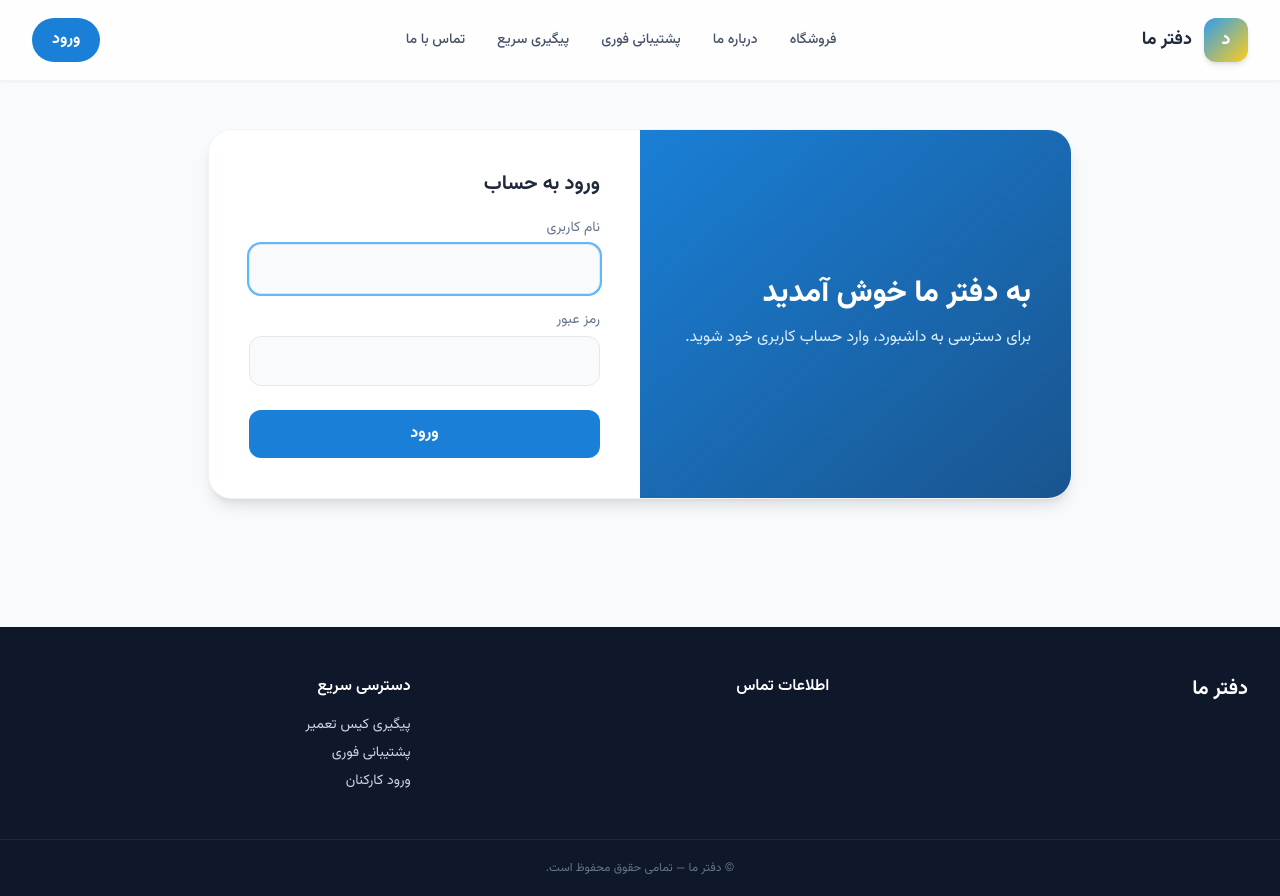
After one commit to piklearn/web_office, a Django app: page /accounts/login/ in a window 1280 px wide. The commit adds this page. Run offline with Django 5.2, Linux system fonts and the light colour scheme; data comes from the database, SQL or seed files in the repository; some libraries are stand-ins or nearby versions.

Commit message:
افزودن قابلیت ورود و خروج کاربران با تصویر پروفایل پیش‌فرض و مدیریت آن

```diff
--- a/config/settings.py
+++ b/config/settings.py
@@ -87,8 +87,9 @@ MEDIA_ROOT = BASE_DIR / 'media'
 
 DEFAULT_AUTO_FIELD = 'django.db.models.BigAutoField'
 
-LOGIN_URL = '/admin/login/'
-LOGIN_REDIRECT_URL = '/crm/'
+LOGIN_URL = '/accounts/login/'
+LOGIN_REDIRECT_URL = '/'
+LOGOUT_REDIRECT_URL = '/accounts/login/'
 
 # ایمیل (برای دستور send_task_reminders). در حالت DEBUG ایمیل‌ها در کنسول چاپ می‌شوند.
 if DEBUG:
--- a/config/urls.py
+++ b/config/urls.py
@@ -1,4 +1,5 @@
 from django.contrib import admin
+from django.contrib.auth import views as auth_views
 from django.urls import path, include
 from django.conf import settings
 from django.conf.urls.static import static
@@ -9,6 +10,9 @@ admin.site.index_title = "خوش آمدید"
 
 urlpatterns = [
     path('admin/', admin.site.urls),
+    path('accounts/login/', auth_views.LoginView.as_view(
+        template_name='registration/login.html', redirect_authenticated_user=True), name='login'),
+    path('accounts/logout/', auth_views.LogoutView.as_view(), name='logout'),
     path('', include('main.urls')),
     path('support/', include('support.urls')),
     path('shop/', include('sales.urls')),
--- a/main/models.py
+++ b/main/models.py
@@ -62,3 +62,18 @@ class SiteSettings(models.Model):
     def load(cls):
         obj, _ = cls.objects.get_or_create(pk=1)
         return obj
+
+
+class UserAvatar(models.Model):
+    """انتخاب تصویر پروفایل پیش‌فرض هر کاربر."""
+
+    user = models.OneToOneField("auth.User", verbose_name="کاربر",
+                                on_delete=models.CASCADE, related_name="avatar_choice")
+    avatar = models.CharField("تصویر پروفایل", max_length=20)
+
+    class Meta:
+        verbose_name = "تصویر پروفایل کاربر"
+        verbose_name_plural = "تصویر پروفایل کاربران"
+
+    def __str__(self):
+        return f"{self.user} — {self.avatar}"
--- a/main/urls.py
+++ b/main/urls.py
@@ -5,4 +5,5 @@ app_name = "main"
 
 urlpatterns = [
     path("", views.home, name="home"),
+    path("account/avatar/", views.set_avatar, name="set_avatar"),
 ]
--- a/templates/base.html
+++ b/templates/base.html
@@ -60,6 +60,8 @@
     background-clip: text;
     color: transparent;
   }
+  #profile-panel { display: none; }
+  #profile-menu:hover #profile-panel, #profile-menu.open #profile-panel { display: block; }
   .blob { border-radius: 60% 40% 55% 45% / 45% 55% 45% 55%; }
 </style>
 <script src="https://unpkg.com/htmx.org@2.0.4" defer></script>
@@ -91,7 +93,6 @@
 
       <nav class="hidden md:flex items-center gap-8 text-sm font-medium text-slate-600">
         <a href="{% url 'sales:product_list' %}" class="hover:text-brand-blue-600 transition-colors">فروشگاه</a>
-        {% if user.is_authenticated %}<a href="{% url 'crm:dashboard' %}" class="text-brand-blue-700 font-bold hover:text-brand-blue-600 transition-colors">پنل CRM{% if crm_overdue_count %}<span class="mr-1 rounded-full bg-red-500 text-white text-[10px] px-1.5 py-0.5" title="کار عقب‌افتاده">{{ crm_overdue_count }}</span>{% elif crm_today_count %}<span class="mr-1 rounded-full bg-orange-400 text-white text-[10px] px-1.5 py-0.5" title="کار امروز">{{ crm_today_count }}</span>{% endif %}</a>{% endif %}
         <a href="{% url 'main:home' %}#about" class="hover:text-brand-blue-600 transition-colors">درباره ما</a>
         <a href="{% url 'main:home' %}#urgent" class="hover:text-brand-blue-600 transition-colors">پشتیبانی فوری</a>
         <a href="{% url 'main:home' %}#tracking" class="hover:text-brand-blue-600 transition-colors">پیگیری سریع</a>
@@ -109,6 +110,45 @@
           </svg>
           {{ site_settings.urgent_support_phone }}
         </a>
+        {% endif %}
+
+        {% load avatar_tags %}
+        {% if user.is_authenticated %}
+        <div id="profile-menu" class="relative">
+          <button id="profile-btn" type="button" aria-haspopup="true" aria-expanded="false" aria-label="منوی کاربر"
+                  class="block h-11 w-11 rounded-full overflow-hidden ring-2 ring-brand-yellow-400 hover:ring-4 transition-all">
+            <img src="{% avatar_src user %}" alt="" class="h-full w-full object-cover">
+          </button>
+          <div id="profile-panel" class="absolute left-0 top-full pt-2 w-64 z-50">
+            <div class="rounded-2xl bg-white border border-slate-100 shadow-xl p-2">
+              <div class="px-3 py-3 border-b border-slate-100 mb-1">
+                <span class="block font-bold text-slate-800">{{ user.get_full_name|default:user.username }}</span>
+                <span class="block text-xs text-slate-400">وارد شده‌اید</span>
+              </div>
+              <a href="{% url 'crm:dashboard' %}" class="flex items-center justify-between rounded-xl px-3 py-2.5 text-sm text-slate-700 hover:bg-brand-blue-50 hover:text-brand-blue-700 transition-colors">
+                <span>ورود به داشبورد</span>
+                {% if crm_overdue_count %}<span class="rounded-full bg-red-500 text-white text-[10px] px-1.5 py-0.5" title="کار عقب‌افتاده">{{ crm_overdue_count }}</span>{% elif crm_today_count %}<span class="rounded-full bg-orange-400 text-white text-[10px] px-1.5 py-0.5" title="کار امروز">{{ crm_today_count }}</span>{% endif %}
+              </a>
+              <form method="post" action="{% url 'main:set_avatar' %}" class="flex items-center gap-2 px-3 py-2.5">
+                {% csrf_token %}<input type="hidden" name="next" value="{{ request.get_full_path }}">
+                <span class="text-xs text-slate-400 ml-1">تصویر:</span>
+                {% avatar_choices as choices %}
+                {% for a in choices %}
+                <button type="submit" name="avatar" value="{{ a.key }}" title="{{ a.name }}" aria-label="{{ a.name }}"
+                        class="h-8 w-8 rounded-full overflow-hidden ring-1 ring-slate-200 hover:ring-2 hover:ring-brand-yellow-400">
+                  <img src="{% avatar_src user a.key %}" alt="" class="h-full w-full">
+                </button>
+                {% endfor %}
+              </form>
+              <form method="post" action="{% url 'logout' %}">
+                {% csrf_token %}
+                <button type="submit" class="w-full text-right rounded-xl px-3 py-2.5 text-sm text-red-600 hover:bg-red-50 transition-colors">خروج از حساب</button>
+              </form>
+            </div>
+          </div>
+        </div>
+        {% else %}
+        <a href="{% url 'login' %}" class="inline-flex items-center rounded-full bg-brand-blue-600 hover:bg-brand-blue-700 text-white font-bold px-5 py-2.5 transition-colors">ورود</a>
         {% endif %}
 
         <!-- دکمه منوی همبرگری - فقط در موبایل و تبلت نمایش داده می‌شود -->
@@ -133,8 +173,6 @@
       <div class="flex flex-col gap-1 pt-2 border-t border-slate-100">
         <a href="{% url 'sales:product_list' %}"
            class="rounded-xl px-4 py-3 text-slate-600 font-medium hover:bg-brand-blue-50 hover:text-brand-blue-700 transition-colors">فروشگاه</a>
-        {% if user.is_authenticated %}<a href="{% url 'crm:dashboard' %}"
-           class="rounded-xl px-4 py-3 text-brand-blue-700 font-bold hover:bg-brand-blue-50 transition-colors">پنل CRM{% if crm_overdue_count %}<span class="mr-1 rounded-full bg-red-500 text-white text-[10px] px-1.5 py-0.5" title="کار عقب‌افتاده">{{ crm_overdue_count }}</span>{% elif crm_today_count %}<span class="mr-1 rounded-full bg-orange-400 text-white text-[10px] px-1.5 py-0.5" title="کار امروز">{{ crm_today_count }}</span>{% endif %}</a>{% endif %}
         <a href="{% url 'main:home' %}#about"
            class="rounded-xl px-4 py-3 text-slate-600 font-medium hover:bg-brand-blue-50 hover:text-brand-blue-700 transition-colors">درباره ما</a>
         <a href="{% url 'main:home' %}#urgent"
@@ -209,6 +247,19 @@
       });
     }, { threshold: 0.15 });
     revealEls.forEach(el => observer.observe(el));
+
+    // منوی پروفایل: باز/بسته با کلیک (هاور هم با CSS کار می‌کند)
+    const pMenu = document.getElementById('profile-menu');
+    const pBtn = document.getElementById('profile-btn');
+    if (pMenu && pBtn) {
+      pBtn.addEventListener('click', e => {
+        e.stopPropagation();
+        const open = pMenu.classList.toggle('open');
+        pBtn.setAttribute('aria-expanded', open ? 'true' : 'false');
+      });
+      document.addEventListener('click', e => { if (!pMenu.contains(e.target)) pMenu.classList.remove('open'); });
+      document.addEventListener('keydown', e => { if (e.key === 'Escape') pMenu.classList.remove('open'); });
+    }
 
     // باز/بسته کردن منوی موبایل
     const menuButton = document.getElementById('mobile-menu-button');
--- /dev/null
+++ b/templates/registration/login.html
@@ -0,0 +1,29 @@
+{% extends "base.html" %}
+{% block title %}ورود | {{ site_settings.site_name }}{% endblock %}
+{% block content %}
+<section class="max-w-4xl mx-auto px-4 py-12">
+  <div class="grid md:grid-cols-2 rounded-3xl overflow-hidden bg-white border border-slate-100 shadow-lg">
+    <div class="bg-gradient-to-br from-brand-blue-600 to-brand-blue-800 text-white p-8 md:p-10 flex flex-col justify-center">
+      <h1 class="text-2xl md:text-3xl font-extrabold leading-relaxed mb-3">به {{ site_settings.site_name }} خوش آمدید</h1>
+      <p class="text-brand-blue-100 leading-7">برای دسترسی به داشبورد، وارد حساب کاربری خود شوید.</p>
+    </div>
+    <form method="post" class="p-8 md:p-10" novalidate>
+      {% csrf_token %}
+      <h2 class="text-xl font-bold mb-5">ورود به حساب</h2>
+      {% if form.non_field_errors %}
+        <p class="mb-4 rounded-xl bg-red-50 text-red-700 text-sm px-4 py-3" role="alert">نام کاربری یا رمز عبور درست نیست.</p>
+      {% endif %}
+      <label for="id_username" class="block text-sm text-slate-500 mb-1.5">نام کاربری</label>
+      <input type="text" name="username" id="id_username" value="{{ form.username.value|default:'' }}" required autofocus
+             autocomplete="username" dir="ltr"
+             class="w-full rounded-xl border border-slate-200 bg-slate-50 px-4 py-3 mb-4 focus:outline-none focus:ring-2 focus:ring-brand-blue-400">
+      <label for="id_password" class="block text-sm text-slate-500 mb-1.5">رمز عبور</label>
+      <input type="password" name="password" id="id_password" required autocomplete="current-password" dir="ltr"
+             class="w-full rounded-xl border border-slate-200 bg-slate-50 px-4 py-3 mb-6 focus:outline-none focus:ring-2 focus:ring-brand-blue-400">
+      <input type="hidden" name="next" value="{{ next }}">
+      <button type="submit"
+              class="w-full rounded-xl bg-brand-blue-600 hover:bg-brand-blue-700 text-white font-bold py-3 transition-colors">ورود</button>
+    </form>
+  </div>
+</section>
+{% endblock %}
```
Also changed, not shown: main/avatars.py (added, +30 -0 lines), main/templatetags/avatar_tags.py (added, +20 -0 lines), main/views.py (+20 -1 lines), README.md, main/migrations/0002_useravatar.py (added), main/templatetags/__init__.py (added).
